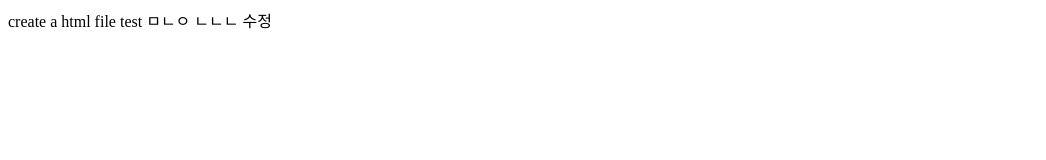
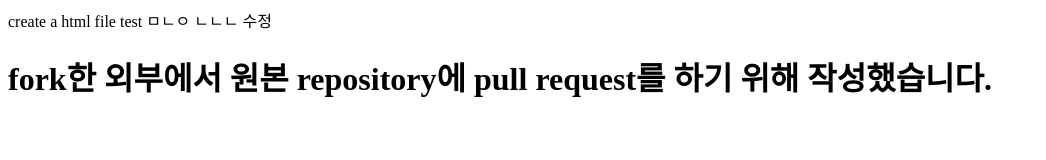
Before and after one commit to jonsoku-dev/study_tamastudy_part1, a website: page index.html in a window 1280 px wide. Shown: the whole page, without its empty margins (0-1046 px from the left). Drawn offline with Linux system fonts and the light colour scheme.

Commit message:
fork pull request test

```diff
--- a/index.html
+++ b/index.html
@@ -1 +1,5 @@
 create a html file test ㅁㄴㅇ ㄴㄴㄴ 수정
+
+<h1>
+  fork한 외부에서 원본 repository에 pull request를 하기 위해 작성했습니다.
+</h1>
```
